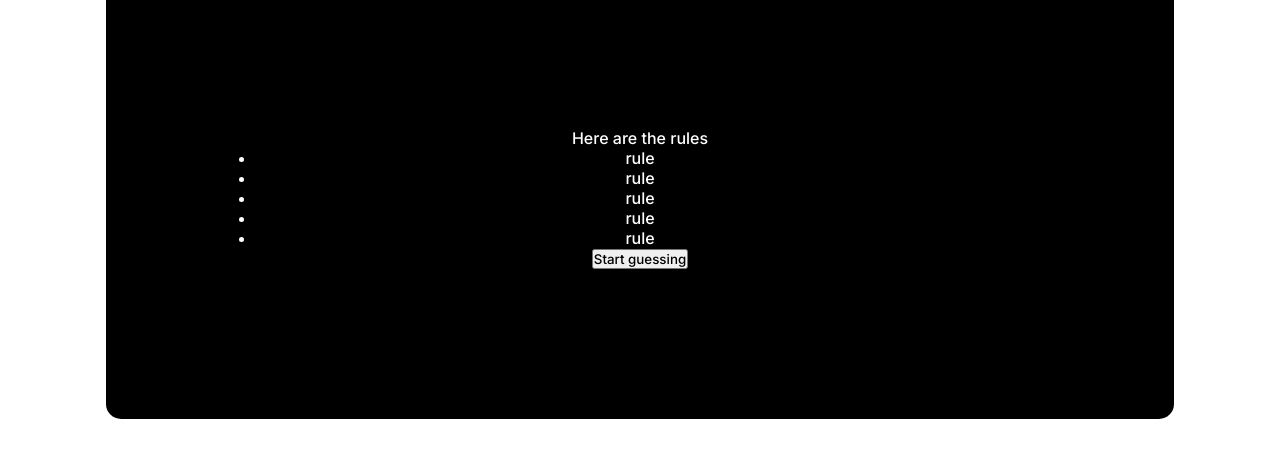
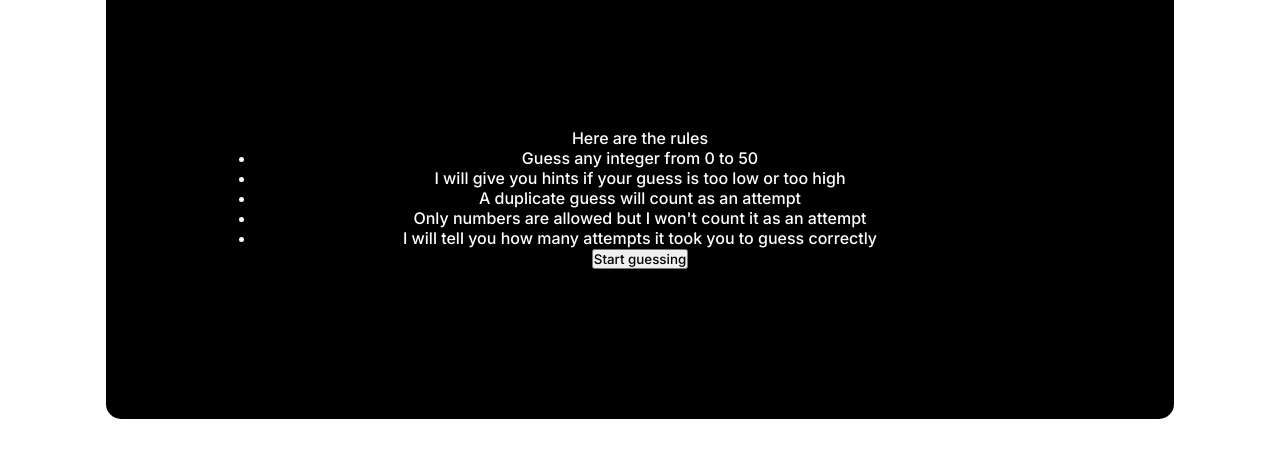
Before and after one commit to josemourinho333/game-number-guesser, a plain HTML site: page index.html in a window 1280 px wide. Both pictures are taken after a click on the button "Start". Shown: the part 81-538 px from the top of the page. Drawn offline with nearby package versions, Linux system fonts and the light colour scheme.

Commit message:
update on classes

```diff
--- a/index.html
+++ b/index.html
@@ -23,20 +23,20 @@
     </div>
 
     <div class="rules-container">
-      <div class="rules-heeader">Here are the rules</div>
+      <div class="rules-header">Here are the rules</div>
       <ul class="rules-list">
-        <li class="rules">rule</li>
-        <li class="rules">rule</li>
-        <li class="rules">rule</li>
-        <li class="rules">rule</li>
-        <li class="rules">rule</li>
+        <li class="rules">Guess any integer from 0 to 50</li>
+        <li class="rules">I will give you hints if your guess is too low or too high</li>
+        <li class="rules">A duplicate guess will count as an attempt</li>
+        <li class="rules">Only numbers are allowed but I won't count it as an attempt</li>
+        <li class="rules">I will tell you how many attempts it took you to guess correctly</li>
       </ul>
       <button class="start-guessing-button">Start guessing</button>
     </div>
 
     <div class="guess-container">
       <div class="guess-text">Guess any integer between 0 - 50</div>
-      <input type='Number' class="guess-input">
+      <input type="text" class="guess-input"> </br>
       <button class="guess-submit-button">Guess</button>
     </div>
 
```
